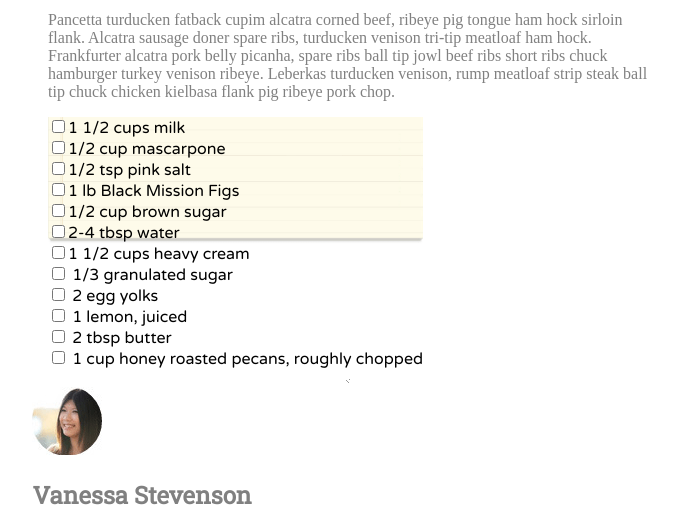
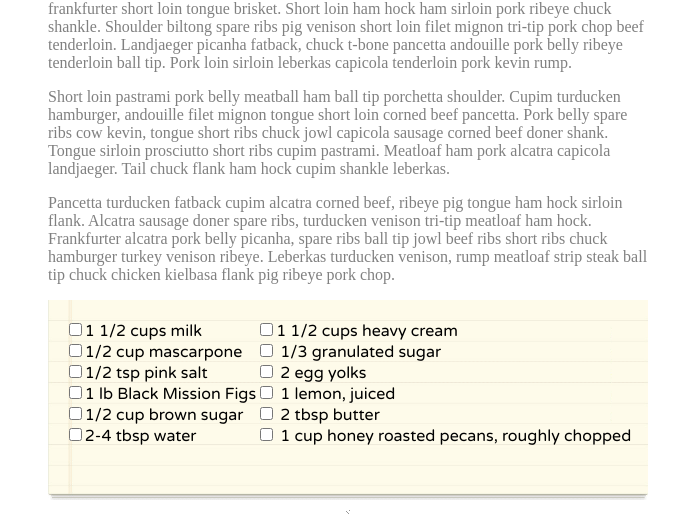
Before and after one commit to mira-kine/lab10a-chocolate-pizza, a website: page index.html in a window 1280 px wide. Shown: the part 839-1354 px from the top of the page, without its empty margins (292-986 px from the left). Drawn offline with nearby package versions, Linux system fonts and the light colour scheme.

Commit message:
checklist css added

```diff
--- a/styles/style.css
+++ b/styles/style.css
@@ -6,6 +6,7 @@ body {
 
 #title{
     font-family: 'Dancing Script', cursive;
+    font-size: 30px;
 }
 
 .sub-title{
@@ -47,15 +48,21 @@ section {
 
 #ingredients {
     background-image: url(../assets/list-bg.png);
-    background-size: contain;
+    background-size: cover;
     background-repeat: no-repeat;
+    display: flex;
+    width: 600px;
+    height: 200px;
+    padding: 10px;
+    justify-content: center;
+    padding-top: 20px;
 
 }
 
 main {
     display: flex;
-    flex-flow: row wrap;
-    align-items: center;
+    flex-direction: column;
+    align-items: left;
     width: 600px;
 }
 
```
